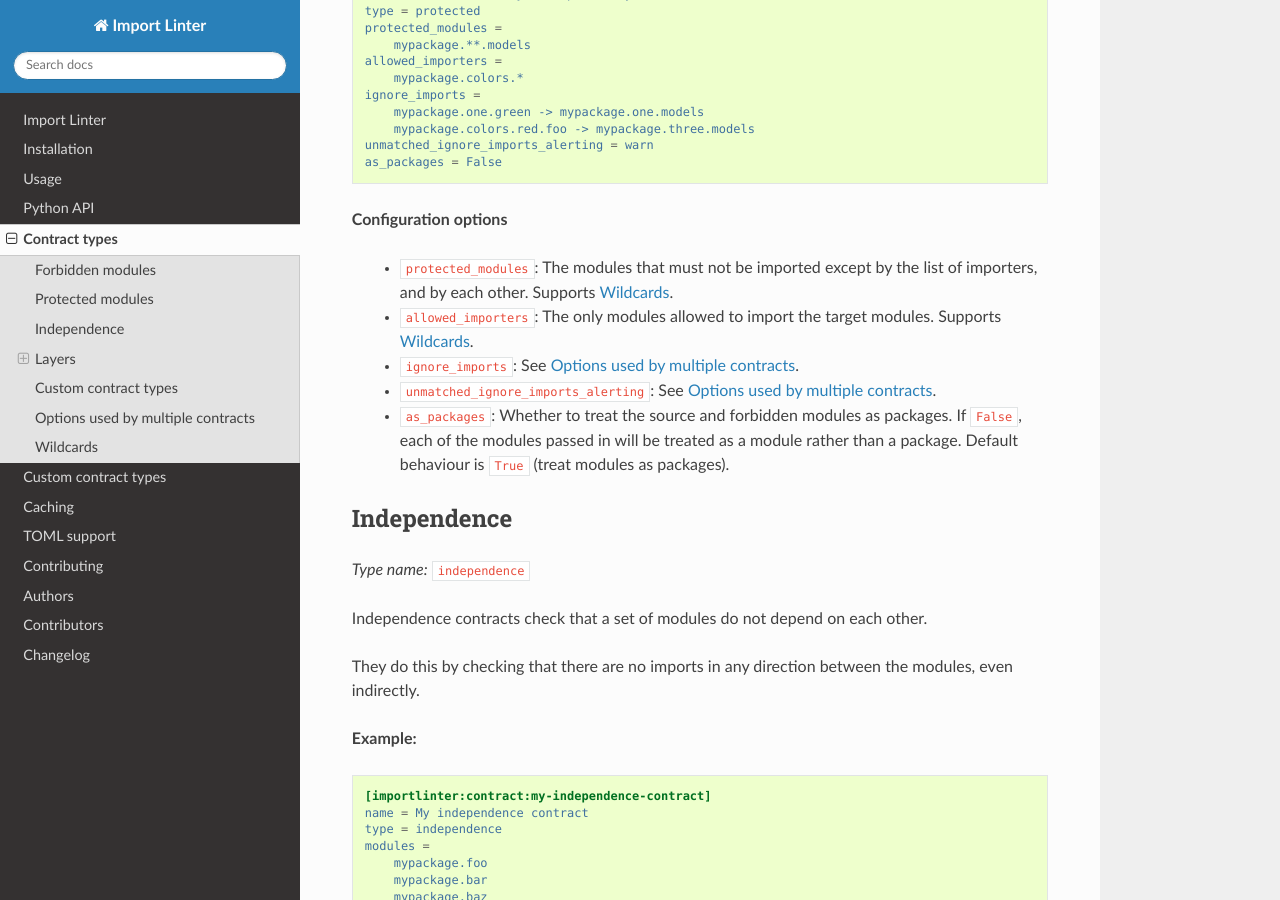
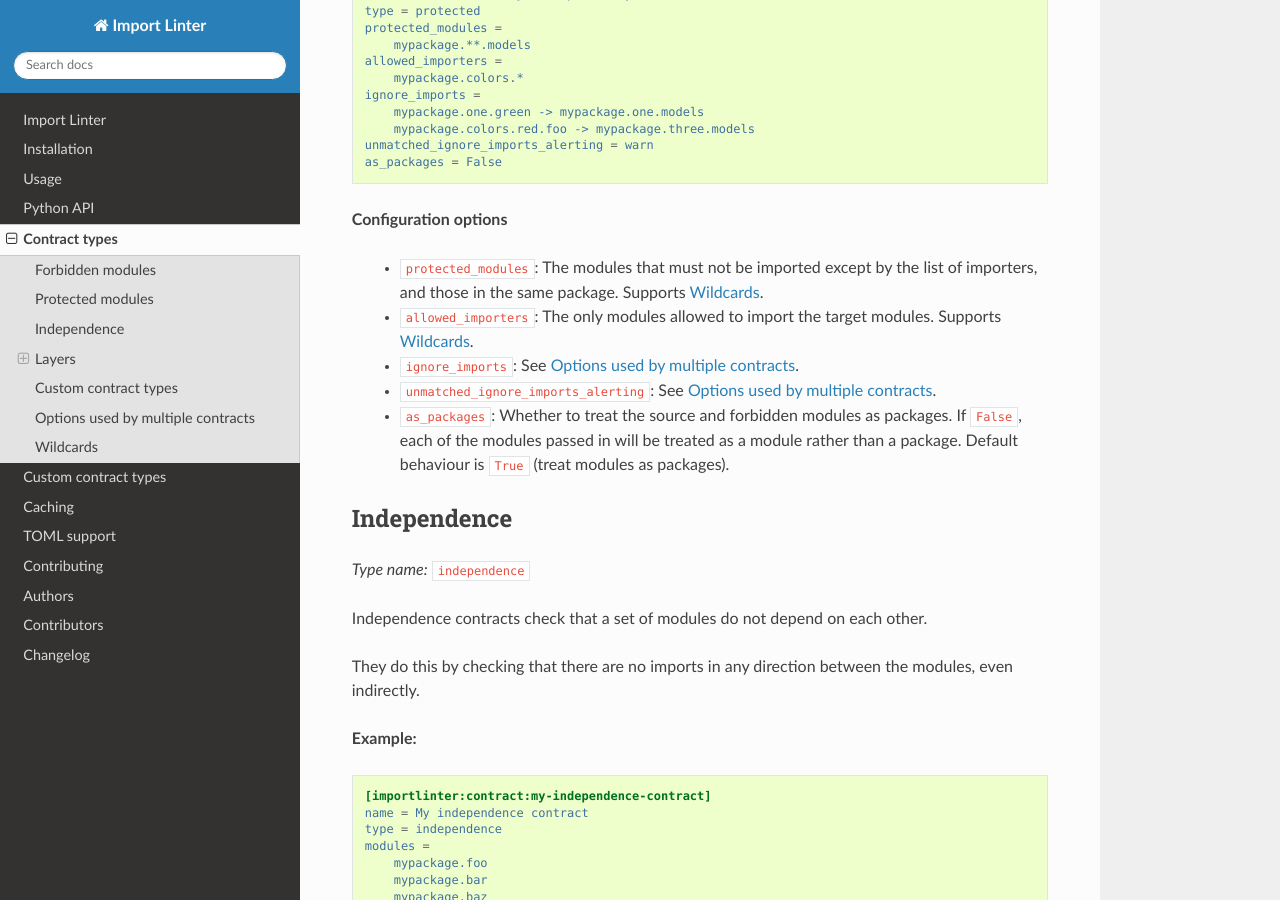
Before and after one commit to seddonym/import-linter, a Sphinx documentation site: the page built from docs/contract_types.rst, in a window 1280 px wide and 900 px high, scrolled down 2256 px. Built offline with Sphinx 7.4.7 and the Read the Docs theme 3.1.0, drawn with Linux system fonts in a browser that asks for light colours.

Commit message:
Remove mention of protected modules being able to import each other

```diff
--- a/docs/contract_types.rst
+++ b/docs/contract_types.rst
@@ -120,7 +120,7 @@ then no module other than ``green`` (and its descendants) will be allowed to imp
 
 **Configuration options**
 
-    - ``protected_modules``: The modules that must not be imported except by the list of importers, and by each other. Supports :ref:`wildcards`.
+    - ``protected_modules``: The modules that must not be imported except by the list of importers, and those in the same package. Supports :ref:`wildcards`.
     - ``allowed_importers``: The only modules allowed to import the target modules. Supports :ref:`wildcards`.
     - ``ignore_imports``:  See :ref:`Shared options`.
     - ``unmatched_ignore_imports_alerting``: See :ref:`Shared options`.
```
